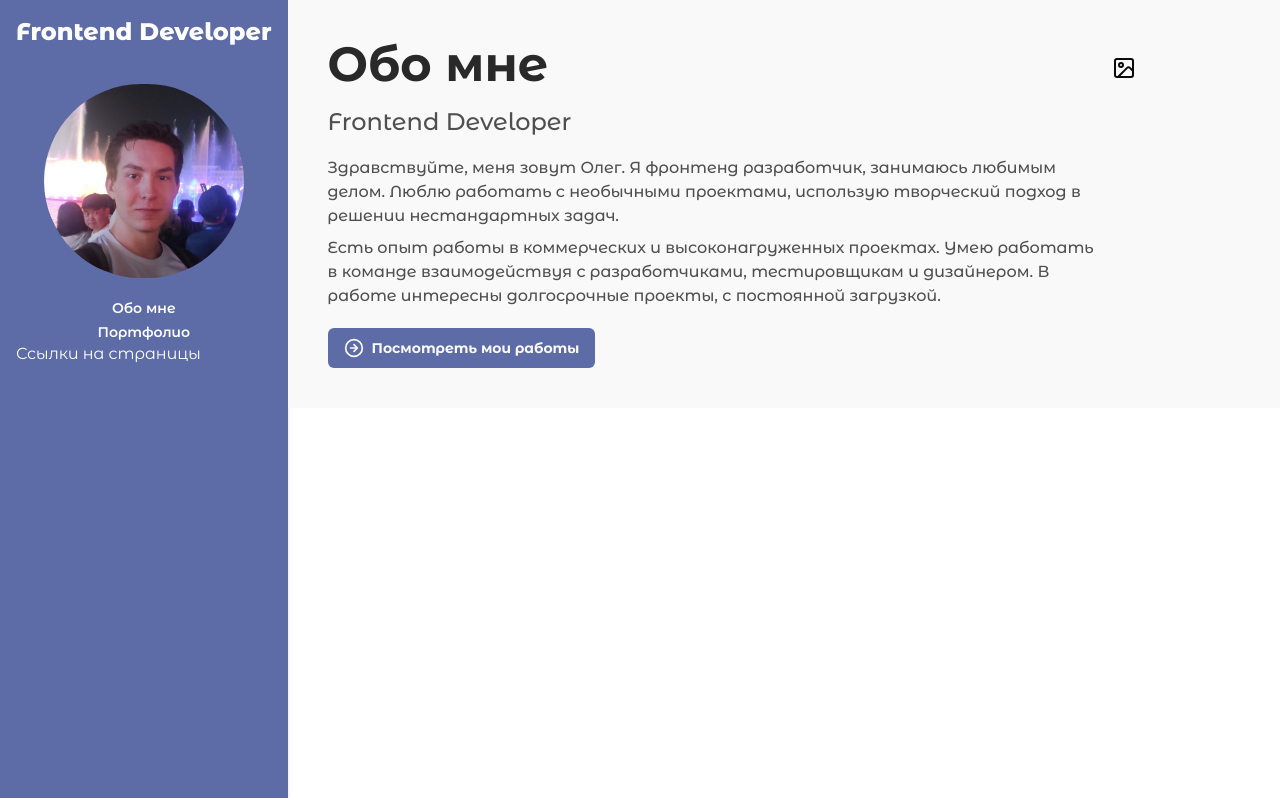
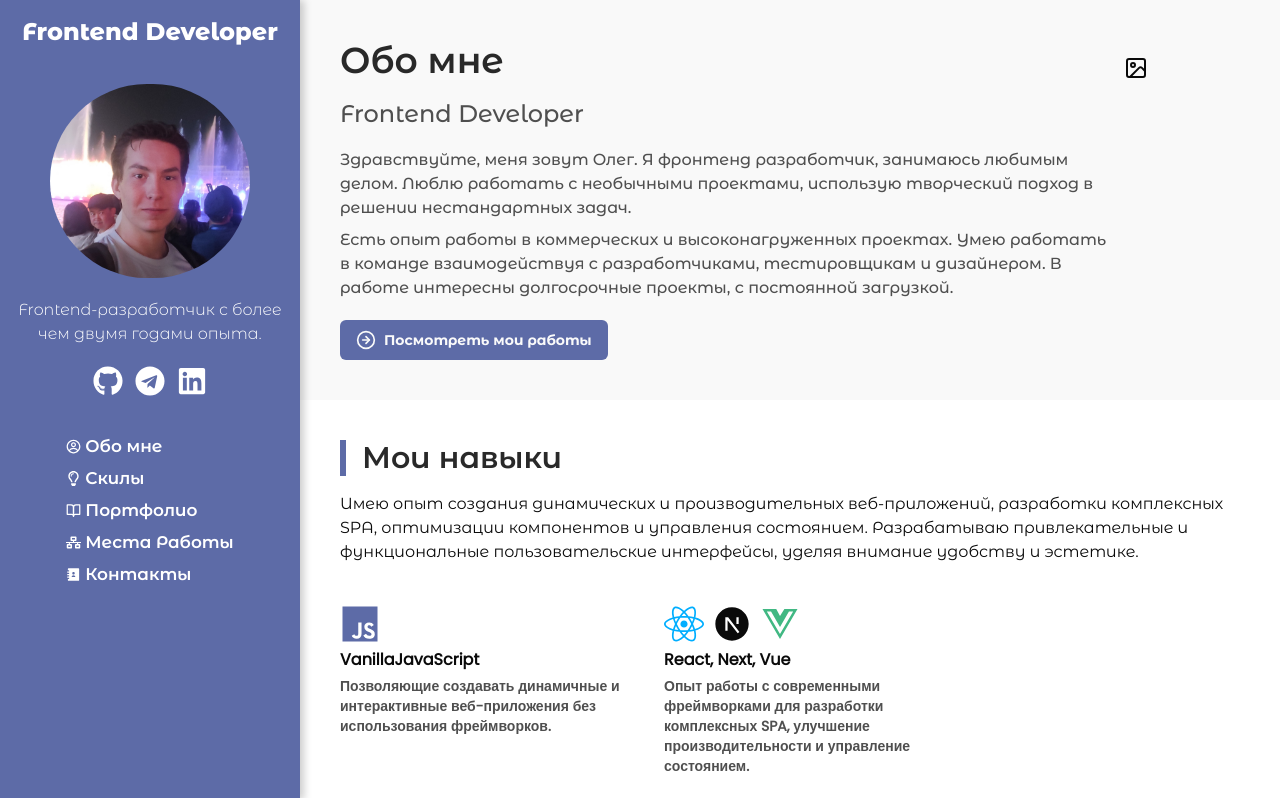
Before and after one commit to shakurovoleg42/CV-portfolio, a Next.js app: page / in a window 1280 px wide. Shown: the top 798 px of the page. Built offline with nearby package versions, Linux system fonts and the light colour scheme.

Commit message:
implement header & skills page

```diff
--- a/components/About.tsx
+++ b/components/About.tsx
@@ -6,9 +6,9 @@ import { CircleArrowRight, Image } from "lucide-react";
 
 export default function About() {
   return (
-    <div className="w-full flex flex-row">
+    <div id="about" className="w-full flex flex-row p-10 bg-[#f9f9f9]">
       <div className="flex flex-col max-w-[768px]: text-start">
-        <h3 className="text-5xl font-[700] text-textTitle">Обо мне</h3>
+        <h3 className="text-4xl font-[600] text-textTitle">Обо мне</h3>
         <h2 className="text-[1.5rem] font-[500] text-text mt-4">
           Frontend Developer
         </h2>
--- a/components/Header.tsx
+++ b/components/Header.tsx
@@ -1,15 +1,27 @@
 import React from "react";
 import Link from "next/link";
 import Image from "next/image";
+import { FaGithub, FaTelegram, FaLinkedin, FaRegLightbulb, FaNetworkWired } from "react-icons/fa";
+import { FiBookOpen } from "react-icons/fi";
+import { RiContactsBook3Fill } from "react-icons/ri";
+import { CgProfile } from "react-icons/cg";
 
 export default function Header() {
-  const headerLeftLinks = [
-    { label: "Обо мне", href: "#about" },
-    { label: "Портфолио", href: "#portfolio" },
+  const socialNav = [
+    { icon: <FaGithub size={30}/>, href: "https://github.com/oleg-rus" },
+    { icon: <FaTelegram size={30}/>, href: "https://t.me/oleg_rus" },
+    { icon: <FaLinkedin size={30}/>, href: "https://www.linkedin.com/in/oleg-rus/" },
+  ]
+  const headerNav = [
+    { icon: <CgProfile size={15}/>,label: "Обо мне", href: "#about" },
+    { icon: <FaRegLightbulb size={15}/>,label: "Скилы", href: "#skills" },
+    { icon: <FiBookOpen size={15}/>,label: "Портфолио", href: "#portfolio" },
+    { icon: <FaNetworkWired size={15}/>,label: "Места Работы", href: "#works" },
+    { icon: <RiContactsBook3Fill size={15}/>,label: "Контакты", href: "#contacts" },
 
   ];
   return (
-    <div className="w-auto h-[100vh] bg-secondaryBg shadow-md text-white px-4 py-4">
+    <div className="max-w-[300px] fixed h-[100vh] bg-secondaryBg shadow-right text-white px-4 py-4">
         <div className="flex flex-col items-center">
           <div>
             <h1 className="text-2xl font-[800]">Frontend Developer</h1>
@@ -17,16 +29,25 @@ export default function Header() {
           <div className="mt-9">
             <Image src="/avatar.jpg" alt="logo" width={200} height={200} className="rounded-full"/>
           </div>
-          <div className="flex flex-col items-center justify-between text-sm font-[600] mt-5 gap-1">
-          {headerLeftLinks.map((link) => (
-            <Link key={link.href} href={link.href} className="hover:underline">
-              {link.label}
+          <div className="mt-5 max-w-[400px]">
+            <p className="text-center font-[300]">Frontend-разработчик с более чем двумя годами опыта.</p>
+          </div>
+          <div className="flex flex-col md:flex-row items-center justify-between text-sm font-[600] gap-3 mt-5">
+            {socialNav.map((link) => (
+              <Link key={link.href} href={link.href} className="hover:underline hover:text-accent">
+                {link.icon}
+              </Link>
+            ))}
+          </div>
+          <div className="flex flex-col justify-between text-sm font-[600] mt-10 gap-3 items-start">
+          {headerNav.map((link) => (
+            <Link key={link.href} href={link.href} className="hover:underline text-[1.06rem] flex flex-row items-center gap-1">
+              {link.icon}{link.label}
             </Link>
           ))}
           </div>
 
         </div>
-        <div className="flex flex-row gap-4">Ссылки на страницы</div>
     </div>
   );
 }
--- a/components/Layout.tsx
+++ b/components/Layout.tsx
@@ -5,7 +5,7 @@ const Layout: FC<PropsWithChildren> = ({ children }) => {
   return (
     <div className="w-full flex flex-row">
       <Header />
-      <main className="flex-1">
+      <main className="flex-1 pl-[300px]">
         {children}
       </main>
     </div>
--- /dev/null
+++ b/components/Skills.tsx
@@ -0,0 +1,49 @@
+import React from "react";
+import { FaHtml5,FaCss3Alt ,FaJs, FaReact, FaVuejs, FaNpm, FaGulp, FaSass, FaLess } from "react-icons/fa";
+import { RiNextjsFill } from "react-icons/ri";
+
+export default function Skills() {
+  return (
+    <div id="skills" className="w-full flex flex-col p-10 bg-[#ffffff]">
+      <div className="border-l-[6px] border-l-secondaryBg">
+        <h3 className="text-3xl font-[600] text-textTitle pl-4 ">Мои навыки</h3>
+      </div>
+      <div className="mt-4">
+        <p>
+          Имею опыт создания динамических и производительных веб-приложений,
+          разработки комплексных SPA, оптимизации компонентов и управления
+          состоянием. Разрабатываю привлекательные и функциональные
+          пользовательские интерфейсы, уделяя внимание удобству и эстетике.
+        </p>
+      </div>
+      <div className="mt-10 flex flex-wrap gap-6 font-poppins">
+        {skills.map((skill) => (
+          <div
+            key={skill.label}
+            className="flex flex-col items-start gap-1  max-w-[300px] h-auto"
+          >
+            <div className="">{skill.icon}</div>
+            <div className="font-[800]">{skill.label}</div>
+            <div className="text-sm text-[#4f4f4f] font-[600]">{skill.text}</div>
+          </div>
+        ))}
+      </div>
+    </div>
+  );
+}
+
+const skills = [
+  {
+    label: "VanillaJavaScript",
+    icon: <FaJs size={40} color="#5D6BA7" />,
+    text: "Позволяющие создавать динамичные и интерактивные веб-приложения без использования фреймворков.",
+  },
+  {
+    label: "React, Next, Vue",
+    icon: <div className="flex flex-row gap-2"><FaReact size={40} color="#00aeff"/><RiNextjsFill size={40} /><FaVuejs size={40} color="#41B883"/></div>,
+    text: "Опыт работы с современными фреймворками для разработки комплексных SPA, улучшение производительности и управление состоянием.",
+  },
+  { label: 'HTML & CSS', icon: <div className="flex flex-row gap-4"><FaHtml5 size={40} color="#DE6E3C"/><FaCss3Alt size={40} color="#53A7DC"/></div>, text: 'Верстка адаптивных и кроссбраузерных интерфейсов, внимание к семантике и доступности веб-страниц.' },
+  { label: 'npm & Gulp', icon: <div className="flex flex-row gap-1"><FaNpm size={40} color="#BB443E"/><FaGulp size={40} color="#BB443E"/></div>, text: 'Автоматизация сборки проектов, управление зависимостями и повышение эффективности разработки.' },
+  { label: 'Sass, Less', icon: <div className="flex flex-row gap-2"><FaSass size={40} color="#BF6B97"/><FaLess size={45} color="#25408F"/></div>, text: 'Использование препроцессоров для упрощения и улучшения стилей, создание модульных и поддерживаемых CSS-кодов.' },
+];
--- a/package.json
+++ b/package.json
@@ -16,6 +16,7 @@
     "next": "14.2.15",
     "react": "^18",
     "react-dom": "^18",
+    "react-icons": "^5.3.0",
     "tailwind-merge": "^2.5.3",
     "tailwindcss-animate": "^1.0.7"
   },
--- a/src/pages/index.tsx
+++ b/src/pages/index.tsx
@@ -1,11 +1,13 @@
 // import { Container } from "@/components/Container";
 
 import About from "@/components/About";
+import Skills from "@/components/Skills";
 
 const Home = () => {
   return (
-    <div className="w-full flex flex-col p-10 bg-[#f9f9f9]">
-      <About/>
+    <div className="w-full flex flex-col">
+      <About />
+      <Skills />
     </div>
   );
 };
--- a/tailwind.config.ts
+++ b/tailwind.config.ts
@@ -18,6 +18,8 @@ const config: Config = {
         background: "hsl(var(--background))",
         secondaryBg: "#5D6BA7",
         foreground: "hsl(var(--foreground))",
+        blur: "#f5f5f5",
+
         card: {
           DEFAULT: "hsl(var(--card))",
           foreground: "hsl(var(--card-foreground))",
@@ -59,13 +61,21 @@ const config: Config = {
         textTitle: "#292929",
         text: "#4f4f4f",
       },
+      boxShadow: {
+        right: '4px 0 8px rgba(0, 0, 0, 0.2)', // Настройте значения по желанию
+      },
       borderRadius: {
         lg: "var(--radius)",
         md: "calc(var(--radius) - 2px)",
         sm: "calc(var(--radius) - 4px)",
       },
+      // Добавьте новую утилиту для плавной прокрутки
+      scrollBehavior: {
+        smooth: 'smooth',
+      },
     },
   },
   plugins: [require("tailwindcss-animate")],
 };
+
 export default config;
```
Also changed, not shown: 1 other file (tests, documents, lock files or other folders).
